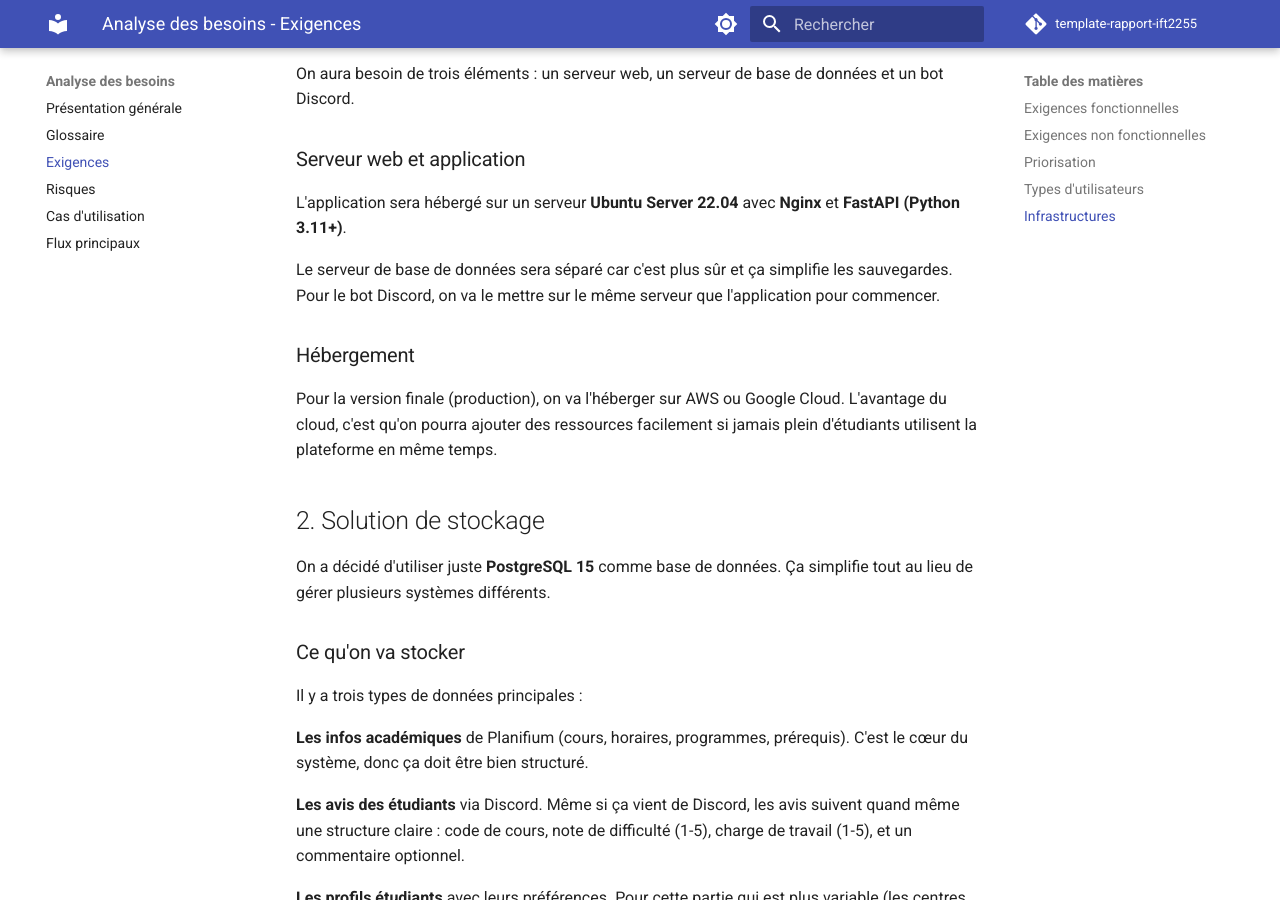
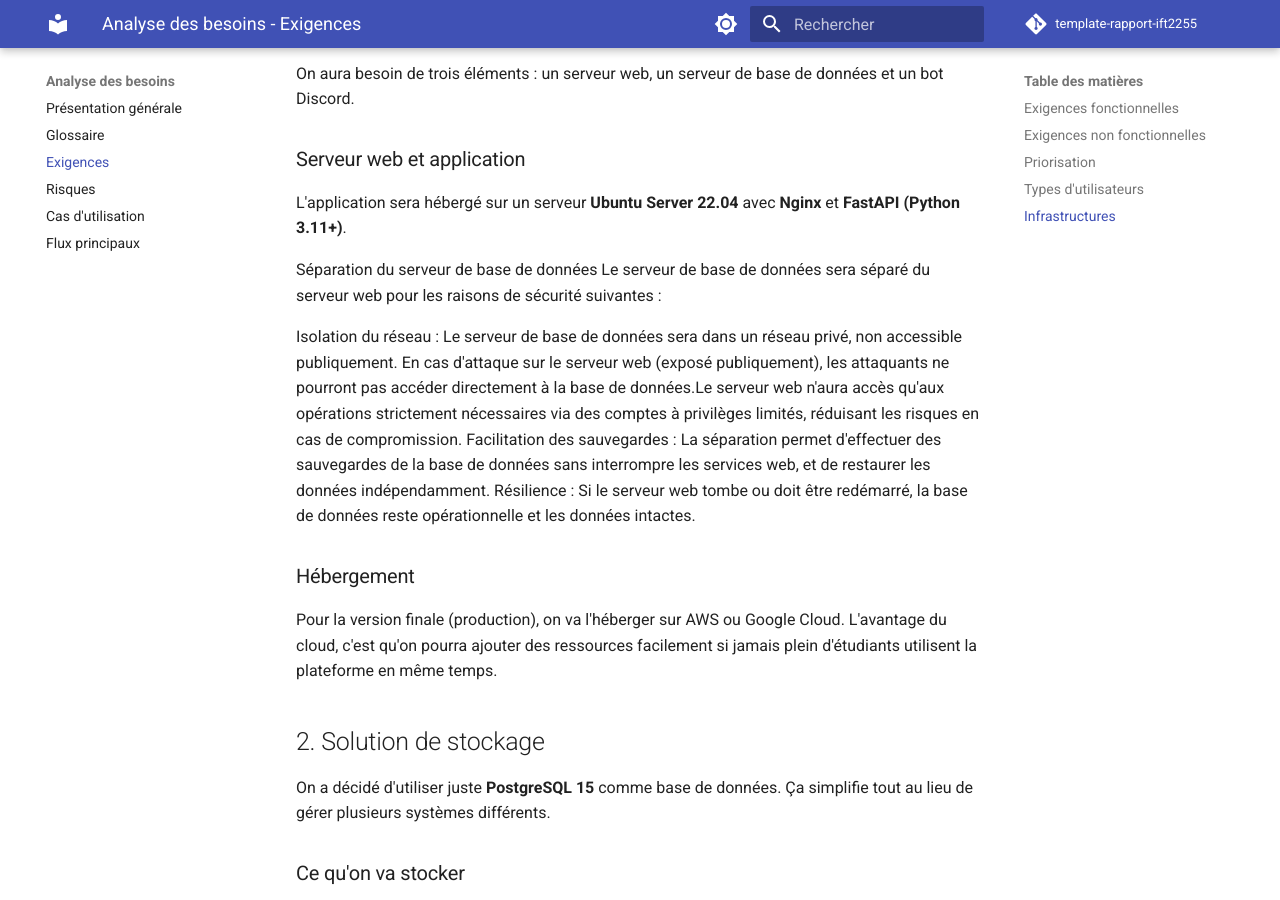
Before and after one commit to jujutheriault/IFT2255_Devoir1, an MkDocs documentation site: the page built from docs/besoins/exigences.md, in a window 1280 px wide and 900 px high, scrolled down 2866 px. Built offline with MkDocs 1.6.1 and Material for MkDocs 9.7.7, drawn with Linux system fonts in a browser that asks for light colours; comment, search, counter and statistics services are not loaded.

Commit message:
Update exigences.md

```diff
--- a/docs/besoins/exigences.md
+++ b/docs/besoins/exigences.md
@@ -85,7 +85,12 @@ On aura besoin de trois éléments : un serveur web, un serveur de base de donn
 
 L'application sera hébergé sur un serveur **Ubuntu Server 22.04** avec **Nginx** et **FastAPI (Python 3.11+)**.
 
-Le serveur de base de données sera séparé  car c'est plus sûr et ça simplifie les sauvegardes. Pour le bot Discord, on va le mettre sur le même serveur que l'application pour commencer.
+Séparation du serveur de base de données
+Le serveur de base de données sera séparé du serveur web pour les raisons de sécurité suivantes :
+
+Isolation du réseau : Le serveur de base de données sera dans un réseau privé, non accessible publiquement. En cas d'attaque sur le serveur web (exposé publiquement), les attaquants ne pourront pas accéder directement à la base de données.Le serveur web n'aura accès qu'aux opérations strictement nécessaires via des comptes à privilèges limités, réduisant les risques en cas de compromission.
+Facilitation des sauvegardes : La séparation permet d'effectuer des sauvegardes de la base de données sans interrompre les services web, et de restaurer les données indépendamment.
+Résilience : Si le serveur web tombe ou doit être redémarré, la base de données reste opérationnelle et les données intactes.
 
 ### Hébergement
 
```
